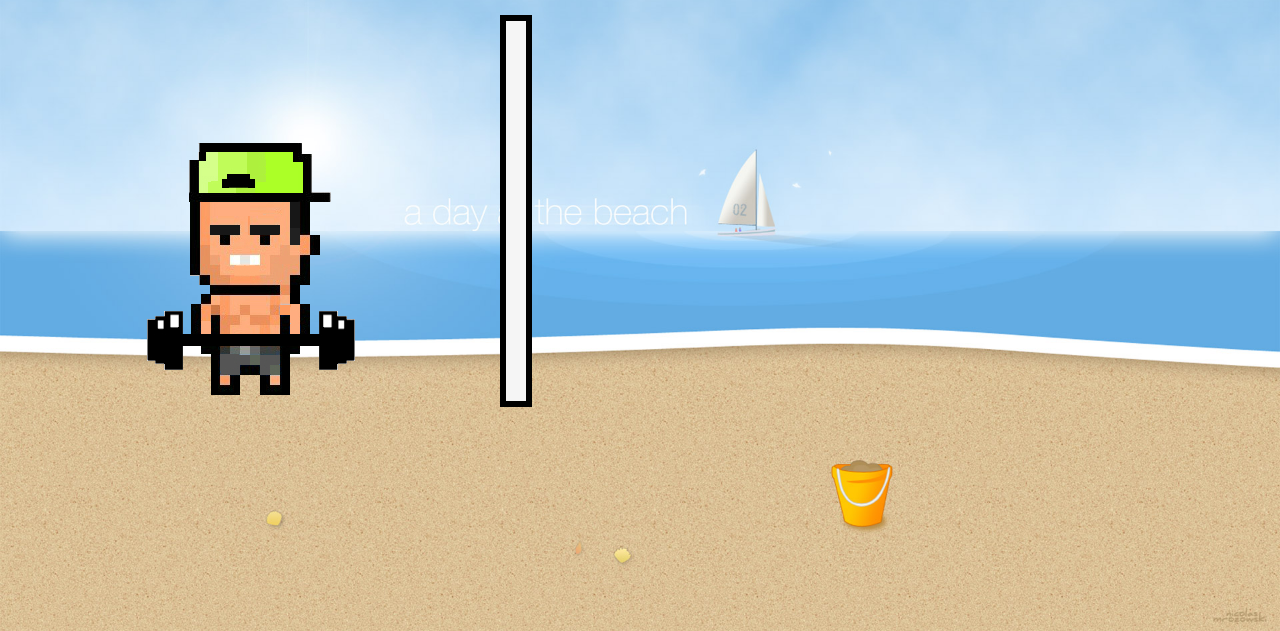
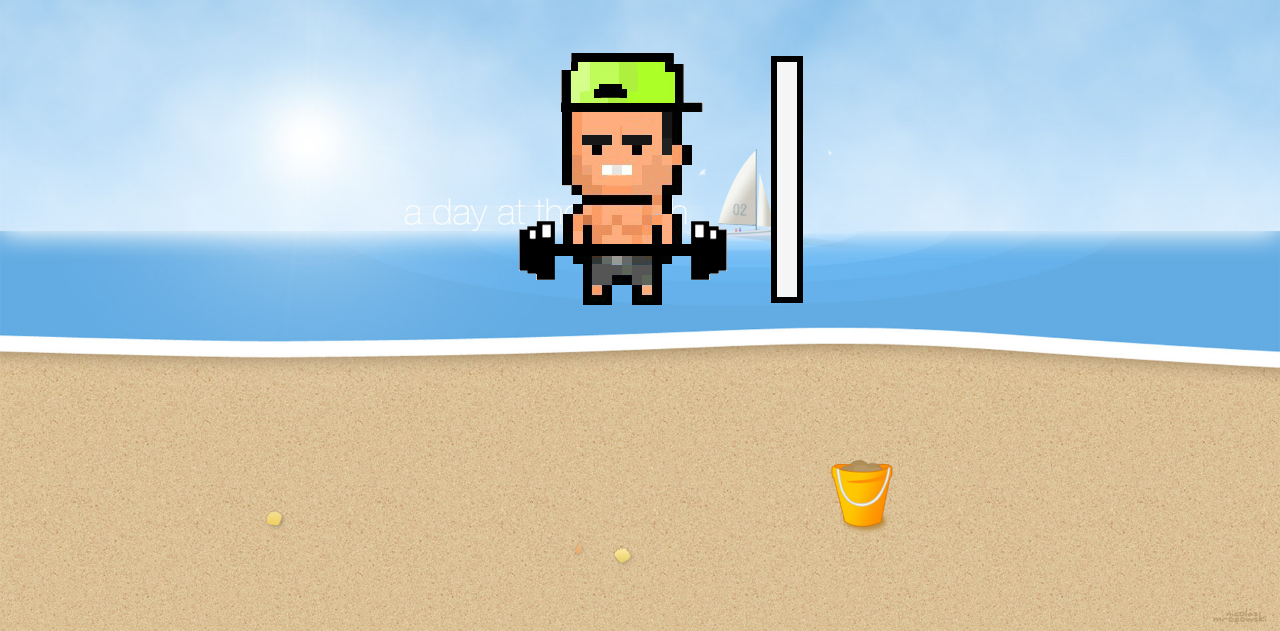
Before and after one commit to evandromacedo/birl, a plain HTML site: page index.html in a window 1280 px wide. Shown: the part 169-800 px from the top of the page. Drawn offline with Linux system fonts and the light colour scheme.

Commit message:
Centralizando o bambam

```diff
--- a/css/main.css
+++ b/css/main.css
@@ -3,17 +3,48 @@
 body {
     background: url('../img/cenarios/praia.jpg');
     background-size: cover;
+    -webkit-user-select: none;
+    -moz-user-select: none;
+    -khtml-user-select: none;
+    -ms-user-select: none;
+}
+
+.container {
+    text-align: center;
+    position: relative;
+    width: 340px;
+    margin: 0 auto;
 }
 
 #birlButton {
     cursor: pointer;
-    background: url('../img/bodybuilder2_peso.png') no-repeat 100% 100% ;
+    background: url('../img/bodybuilder2_peso.png') no-repeat 100% 100%;
     background-position: center;
-    width: 500px;
-    height: 500px;
-    margin: 0 auto;
-    display: block;
-    float:left;
+    width: 290px;
+    height: 320px;
+    display: inline-block;
+}
+
+#barra-outer {
+    width: 20px;
+    height: 235px;
+    border: 6px solid;
+    background-color: #F5F5F5;
+    /*float: right;*/
+    display: inline-block;
+    position: relative;
+    right: 0;
+    bottom: 32px;
+}
+
+#barra {
+    -webkit-transition: all 1s; /* Safari */
+    transition: all 1s;
+    height: 0px;
+    background-color: #0F0;
+    width: 20px;
+    position: absolute;
+    bottom: 0;
 }
 
 #birlInit {
@@ -24,29 +55,6 @@ body {
     display: block;
 }
 
-#barra-outer {
-    width: 20px;
-    height: 380px;
-    border: 6px solid;
-    overflow: hidden;
-    background-color: #F5F5F5;
-
-    position: relative;
-
-}
-
-#barra {
-    -webkit-transition: all 1s; /* Safari */
-    transition: all 1s;
-    height: 0px;
-    background-color: #0F0;
-    width: 20px;
-    float:left;
-
-    position: absolute;
-    bottom: 0;
-}
-
 .btn {
     width: 150px;
     text-align: center;
--- a/index.html
+++ b/index.html
@@ -21,9 +21,14 @@
     <div style="font-size: 50px">Birl Level: <span id="birlLevel">1</span></div>
 
     <button id="birlInit">Restart</button> <br>
-    <div id="birlButton"></div>
-    <div id="barra-outer">
-        <div id="barra"></div>
+
+    <div class="container">
+        <div id="birlButton"></div>
+        <div id="barra-outer">
+            <!-- <span>13</span> -->
+            <div id="barra"></div>
+            <!-- <span>0</span> -->
+        </div>
     </div>
 
     <audio id="birl">
```
